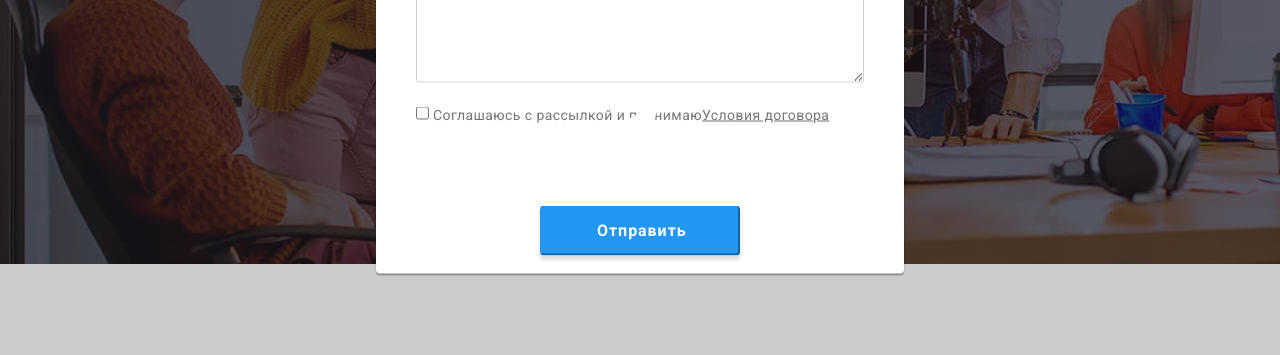
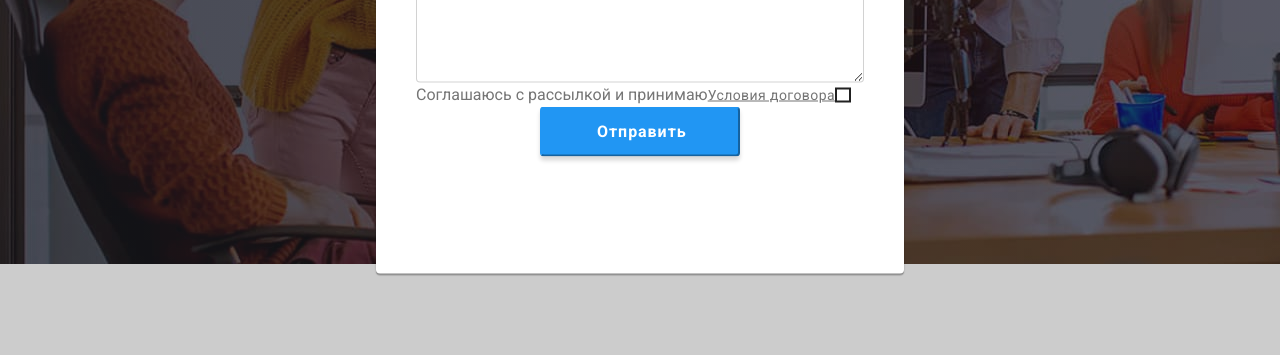
Before and after one commit to Livada86Yelena/goit-markup-hw-06, a plain HTML site: page index.html in a window 1280 px wide. Both pictures are taken after a click on the button "Заказать услугу". Shown: the part 417-772 px from the top of the page. Drawn offline with nearby package versions, Linux system fonts and the light colour scheme.

Commit message:
Вносит правки

```diff
--- a/css/styles.css
+++ b/css/styles.css
@@ -1058,7 +1058,7 @@ ul {
   padding: 40px;
   min-width: 528px;
   min-height: 581px;
-  background-color: red;
+  background-color: #ffffff;
 
   top: 50%;
   left: 50%;
@@ -1161,57 +1161,58 @@ ul {
   transform: translateZ(-50px);
   fill: #212121;
 }
-.div-checkbox {
-  position: relative;
-  padding-top: 20px;
-  width: 100%;
+/* CHECKBOX */
+
+.form-policy {
+  display: flex;
+  align-items: center;
 }
-.checkbox {
+.form-policy {
+}
+.checkbox-form {
   display: flex;
   position: absolute;
   justify-content: center;
 
   border: #212121;
+  width: 1px;
+  height: 1px;
+  margin: 0;
+  padding: 0;
+  clip: rect(0 0 0 0);
+  overflow: hidden;
+}
+
+.bird {
+  align-items: center;
   width: 16px;
   height: 15px;
+  display: inline-block;
+  margin-right: 10px;
+  border: 2px solid #212121;
 }
-.checkbox-form:hover {
-  color: var(--accent-color);
+.checkbox-form:checked + .bird {
+  background-color: var(--accent-color);
+  background-image: url('../images/SVG/icon-check-2.svg');
+  background-size: contain;
+  background-origin: border-box;
+  border-color: transparent;
 }
-.bird {
-  position: absolute;
-}
-.bird:hover {
-  color: var(--accent-color);
-}
-.form-policy {
-  font-size: 14px;
-  line-height: 24px;
-  letter-spacing: 0.03em;
 
-  color: #757575;
-}
-.contract {
+.contract-href {
   font-family: Roboto;
 
   font-size: 14px;
   line-height: 24px;
 
   letter-spacing: 0.03em;
-
   color: #757575;
 }
-.contract:hover {
-  color: var(--accent-color);
-}
+
 .modal-send {
-  position: absolute;
   display: block;
   align-items: center;
-  left: 50%;
-  transform: translate(-50%);
-  margin-top: 450px;
-  margin-bottom: 60px;
+  margin: auto;
 
   width: 200px;
   height: 50px;
--- a/index.html
+++ b/index.html
@@ -433,12 +433,15 @@
                             placeholder="Введите текст"
                             ></textarea>
                         </label>
-                        <div class="div-checkbox">
+
+                            <label class="form-policy" for="policy-checkbox">Соглашаюсь с рассылкой и принимаю <a href="#" class="contract-href">Условия
+                                    договора</a>
                         <input type="checkbox" class="checkbox-form" id="policy-checkbox">
-                        <svg class="bird"><use href="./images/symbol-defs.svg#icon-icon-send"></use></svg>
-                        <label class="form-policy" for="policy-checkbox">Соглашаюсь с рассылкой и принимаю<a href="#" class="contract">Условия договора</a>
-</label>
-</div>
+                        <span class="bird"></span>
+
+                        </label>
+
+
 
 
 
```
Also changed, not shown: images/SVG/icon-check-2.svg (added).
